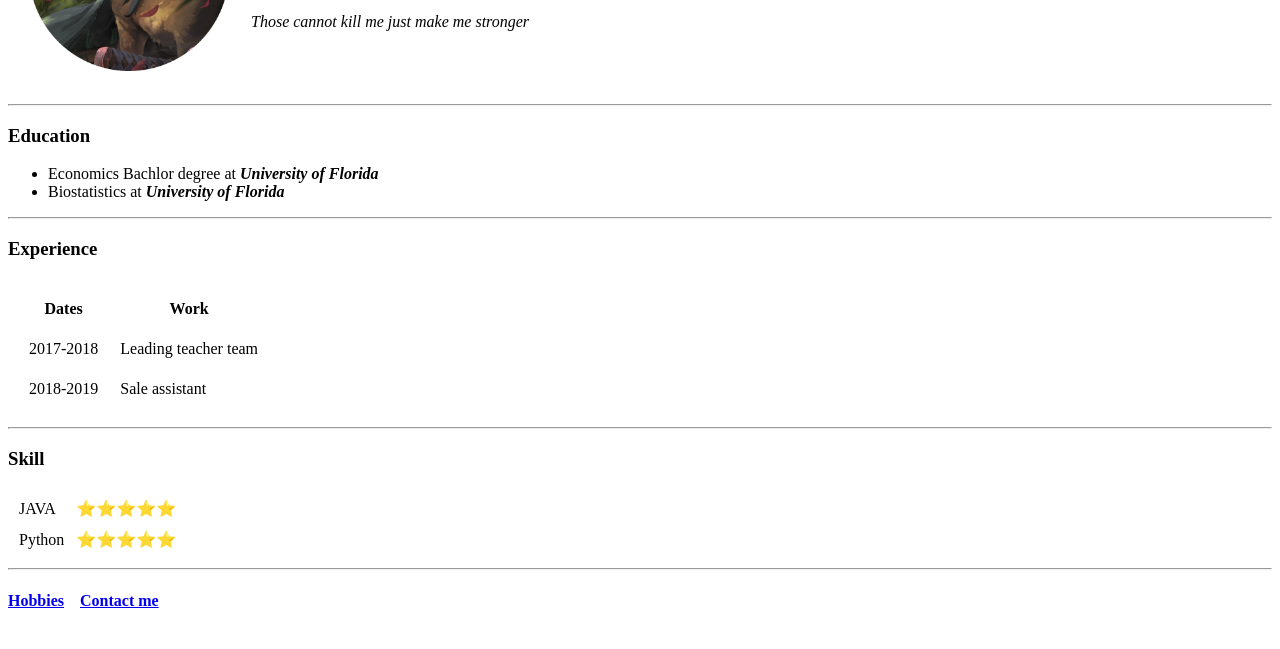
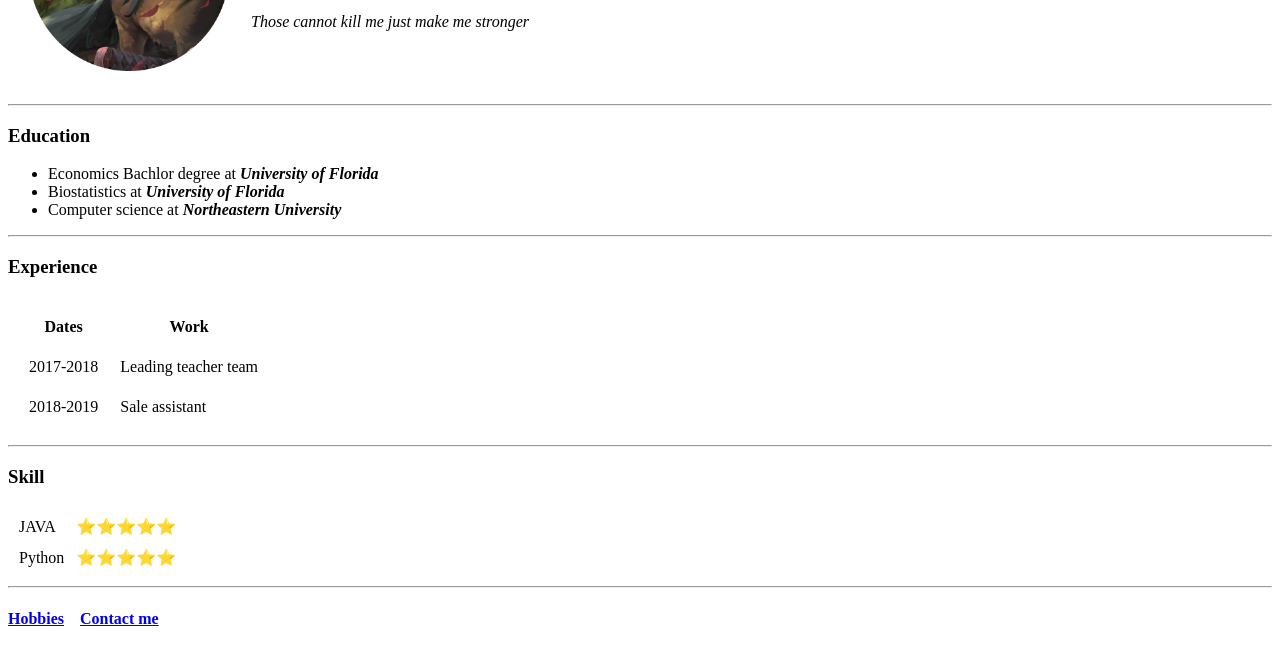
Before and after one commit to txli299/CV, a plain HTML site: page index.html in a window 1280 px wide. Shown: the part 158-807 px from the top of the page. Drawn offline with Linux system fonts and the light colour scheme.

Commit message:
Update index.html

```diff
--- a/index.html
+++ b/index.html
@@ -29,6 +29,7 @@
   <ul>
     <li>Economics Bachlor degree at <em><strong>University of Florida</strong></em></li>
     <li>Biostatistics at <em><strong>University of Florida</strong></em></li>
+     <li>Computer science at <em><strong>Northeastern University</strong></em></li>
   </ul>
   <hr>
   <h3>Experience</h3>
```
